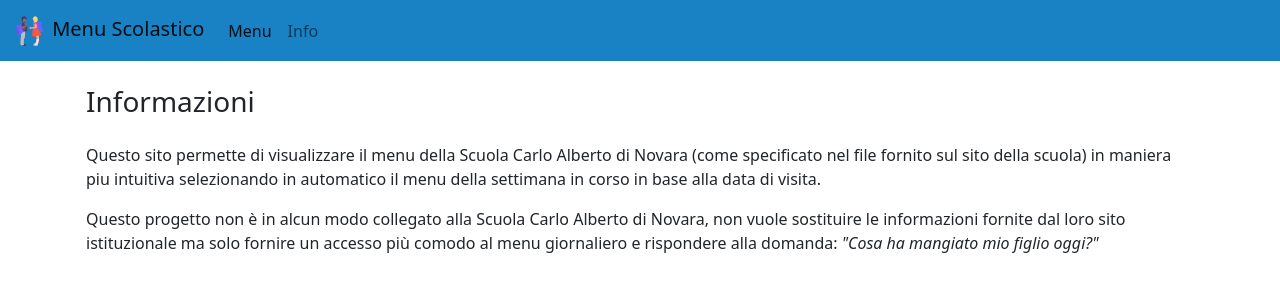
After one commit to applewebbo/school_menu, a Django app: page /info in a window 1280 px wide. The commit adds this page. Shown: the top 300 px of the page. Run offline with Django 4.2, Linux system fonts and the light colour scheme; some libraries are stand-ins or nearby versions.

Commit message:
added info page

```diff
--- a/school_menu/urls.py
+++ b/school_menu/urls.py
@@ -1,4 +1,5 @@
 from django.urls import path
+from django.views.generic import TemplateView
 
 from . import views
 
@@ -7,4 +8,5 @@ app_name = "school_menu"
 urlpatterns = [
     path("", views.index, name="index"),
     path("get-menu/<int:week>/<int:day>", views.get_menu, name="get_menu"),
+    path("info", TemplateView.as_view(template_name="pages/info.html"), name="info"),
 ]
--- /dev/null
+++ b/templates/pages/info.html
@@ -0,0 +1,13 @@
+{% extends "base.html" %}
+
+
+{% block page_title %}Info{% endblock page_title %}
+
+
+{% block content %}
+    <div class="container my-4 px-3">
+        <h3 class="my-4">Informazioni</h3>
+        <p>Questo sito permette di visualizzare il menu della Scuola Carlo Alberto di Novara (come specificato nel file fornito sul sito della scuola) in maniera piu intuitiva selezionando in automatico il menu della settimana in corso in base alla data di visita.</p>
+        <p>Questo progetto non è in alcun modo collegato alla Scuola Carlo Alberto di Novara, non vuole sostituire le informazioni fornite dal loro sito istituzionale ma solo fornire un accesso più comodo al menu giornaliero e rispondere alla domanda: <em>"Cosa ha mangiato mio figlio oggi?"</em></p>
+    </div>
+{% endblock content %}
--- a/templates/partials/navbar.html
+++ b/templates/partials/navbar.html
@@ -13,13 +13,10 @@
         <div class="collapse navbar-collapse" id="navbarNav">
             <ul class="navbar-nav">
                 <li class="nav-item">
-                    <a class="nav-link active" aria-current="page" href="#">Menu</a>
+                    <a class="nav-link active" aria-current="page" href="{% url 'school_menu:index' %}">Menu</a>
                 </li>
                 <li class="nav-item">
-                    <a class="nav-link" aria-current="page" href="#">Info</a>
-                </li>
-                <li class="nav-item">
-                    <a class="nav-link" aria-current="page" href="#">Contatti</a>
+                    <a class="nav-link" aria-current="page" href="{% url 'school_menu:info' %}">Info</a>
                 </li>
             </ul>
         </div>
```
Also changed, not shown: school_menu/views.py (line endings or trailing spaces).
